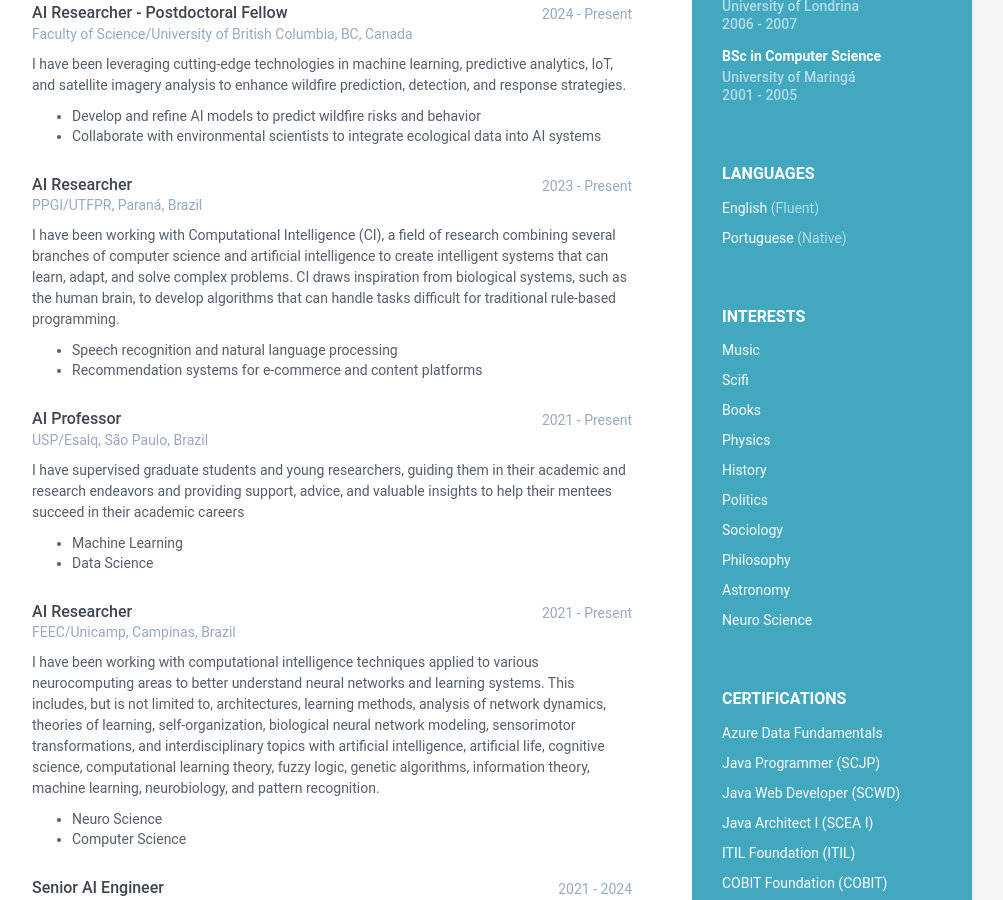
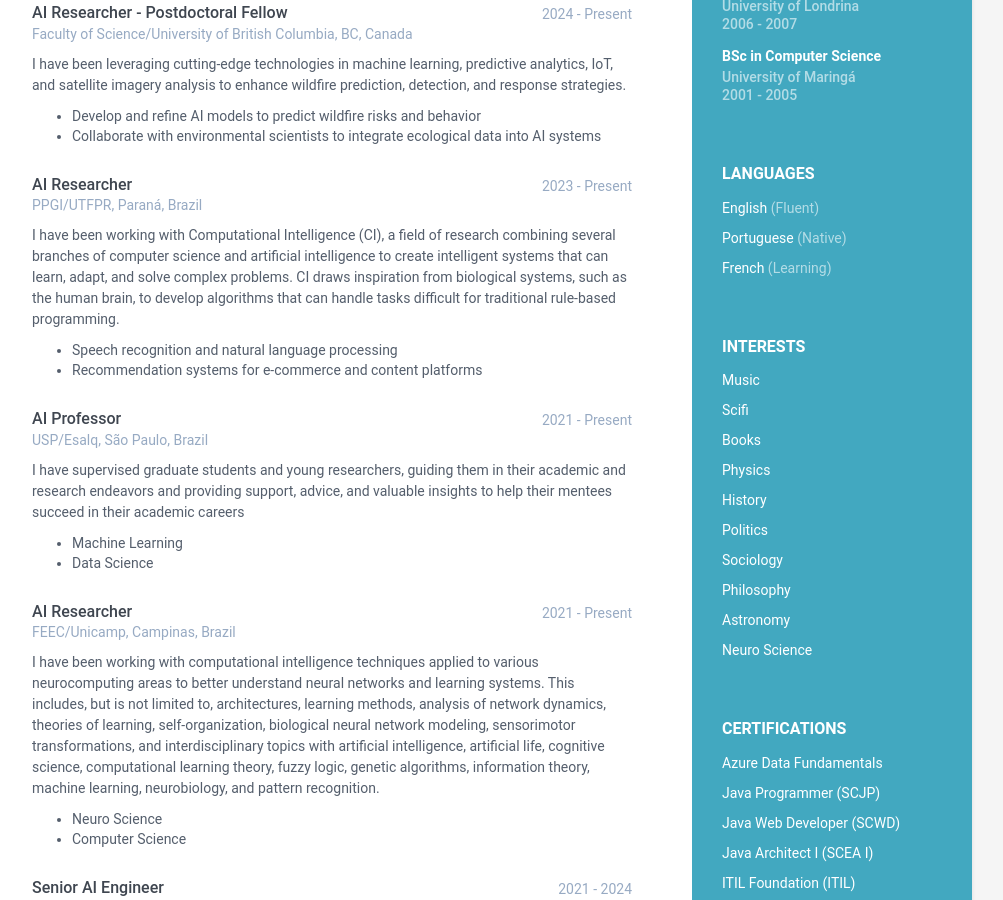
Before and after one commit to gomede/gomede.github.io, a Jekyll site: the page built from index.html, in a window 1280 px wide and 900 px high, scrolled down 1083 px. Shown: the whole window, without its empty margins (168-1171 px from the left). Built offline with Jekyll 4.4.1, drawn with Linux system fonts in a browser that asks for light colours.

Commit message:
Update data.yml

```diff
--- a/_data/data.yml
+++ b/_data/data.yml
@@ -33,6 +33,9 @@ sidebar:
 
       - idiom: Portuguese
         level: Native
+
+      - idiom: French
+        level: Learning
 
     interests:
       - item: Music
```
